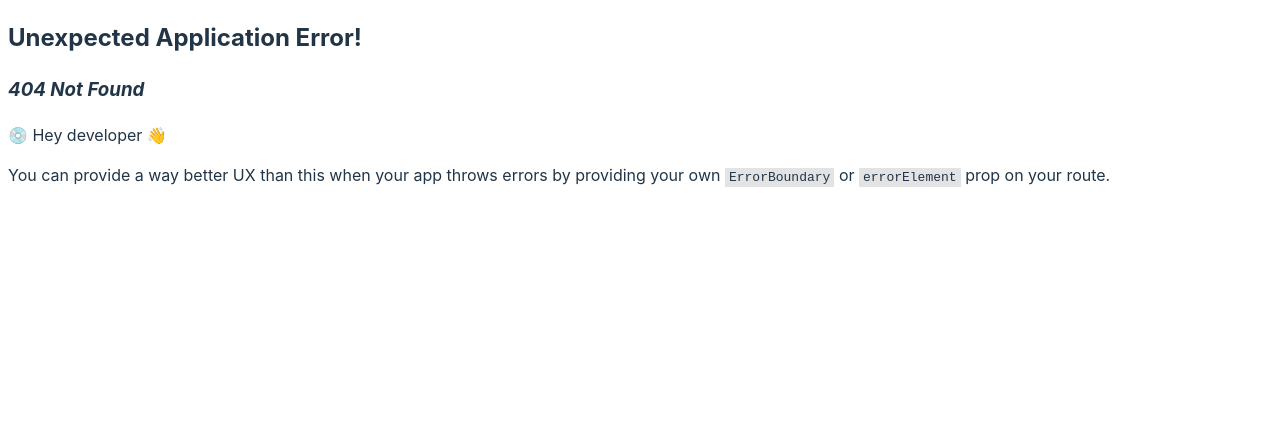
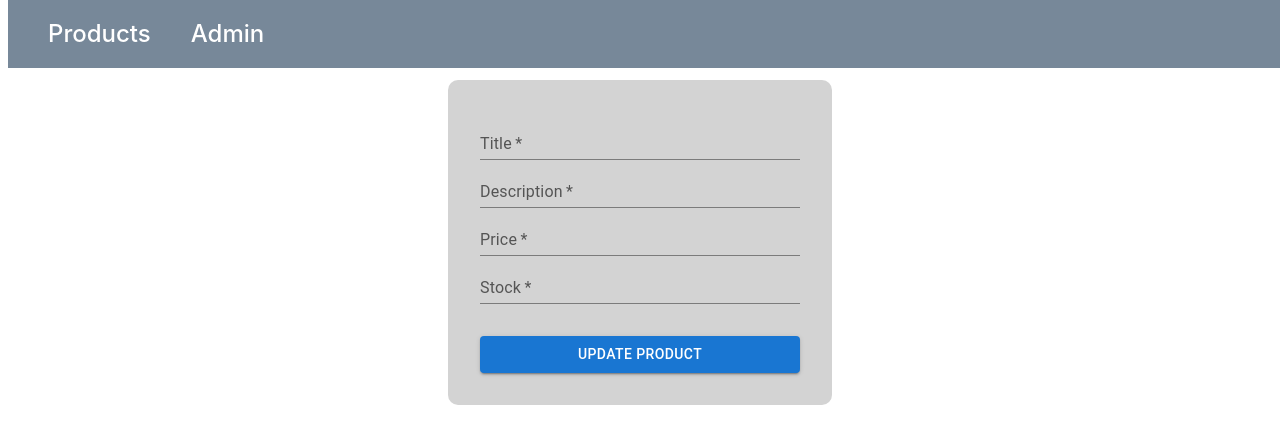
Before and after one commit to RamiAbuzaid/webbshop, a React (Vite) app in the folder ReactProjekt/client-template/client-template/: page /admin/update-product/1 in a window 1280 px wide. Before the commit this address had no page. Shown: the top 444 px of the page. Built offline with nearby package versions, Linux system fonts and the light colour scheme.

Commit message:
update functionality done

```diff
--- a/ReactProjekt/client-template/client-template/src/main.jsx
+++ b/ReactProjekt/client-template/client-template/src/main.jsx
@@ -28,7 +28,7 @@ const router = createBrowserRouter([
     element: <CreateProduct />,
   },
   {
-    path:"/admin/Update-product",
+    path:"/admin/update-product/:productId",
     element: <UpdateProduct />,
   }
 ])
--- a/ReactProjekt/client-template/client-template/src/pages/admin/ManageProducts.jsx
+++ b/ReactProjekt/client-template/client-template/src/pages/admin/ManageProducts.jsx
@@ -94,7 +94,15 @@ const ManageProducts = () => {
                     <DeleteIcon />
                   </IconButton>
                   <IconButton aria-label="delete" size="large">
-                    <EditIcon />
+                    <Link
+                      style={{ color: "gray" }}
+                      to={
+                        product ? `/admin/update-product/${product?._id}` : null
+                      }
+                      state={product}
+                    >
+                      <EditIcon />
+                    </Link>
                   </IconButton>
                 </TableCell>
               </TableRow>
--- a/ReactProjekt/client-template/client-template/src/pages/admin/UpdateProduct.jsx
+++ b/ReactProjekt/client-template/client-template/src/pages/admin/UpdateProduct.jsx
@@ -1,9 +1,104 @@
-import React from 'react'
+import { Button, TextField } from "@mui/material";
+import axios from "axios";
+import React, { useState } from "react";
+import { useLocation } from "react-router-dom";
+import Header from "../../components/Header";
 
 const UpdateProduct = () => {
+  const location = useLocation();
+
+  console.log(location, "sksks");
+
+  const [title, setTitle] = useState(location.state?.title);
+  const [description, setDescription] = useState(location.state?.description);
+  const [price, setPrice] = useState(location.state?.price);
+  const [stock, setStock] = useState(location.state?.stock);
+  const [changePage, setChangePage] = useState(false);
+
+  const onTitleChange = (event) => {
+    setTitle(event.target.value);
+  };
+
+  const onDescriptionChange = (event) => {
+    setDescription(event.target.value);
+  };
+
+  const onPriceChange = (event) => {
+    setPrice(event.target.value);
+  };
+
+  const onStockChange = (event) => {
+    setStock(event.target.value);
+  };
+
+  const submitForm = async (event) => {
+    event.preventDefault();
+
+    const updatedFormData = {
+      title,
+      description,
+      price,
+      stock,
+    };
+    await axios.patch(`/api/products/${location.state?._id}`, updatedFormData);
+  };
+
+  console.log(location.state?.title, "sksks");
   return (
-    <div>UpdateProduct</div>
-  )
-}
+    <>
+      <Header />
+      <form
+        className="create-product-form"
+        action="submit"
+        name="create-products"
+        onSubmit={submitForm}
+      >
+        <TextField
+          id="standard-basic"
+          label="Title"
+          variant="standard"
+          name="title"
+          type="text"
+          onChange={onTitleChange}
+          required
+          value={title}
+        />
+        <TextField
+          id="standard-basic"
+          label="Description"
+          variant="standard"
+          name="description"
+          type="text"
+          onChange={onDescriptionChange}
+          required
+          value={description}
+        />
+        <TextField
+          id="standard-basic"
+          label="Price"
+          variant="standard"
+          name="price"
+          onChange={onPriceChange}
+          type="number"
+          required
+          value={price}
+        />
+        <TextField
+          id="standard-basic"
+          label="Stock"
+          variant="standard"
+          name="stock"
+          onChange={onStockChange}
+          type="number"
+          required
+          value={stock}
+        />
+        <Button sx={{ marginTop: "2rem" }} variant="contained" type="submit">
+          Update product
+        </Button>
+      </form>
+    </>
+  );
+};
 
-export default UpdateProduct
+export default UpdateProduct;
```
Also changed, not shown: 1 other file (tests, documents, lock files or other folders).
